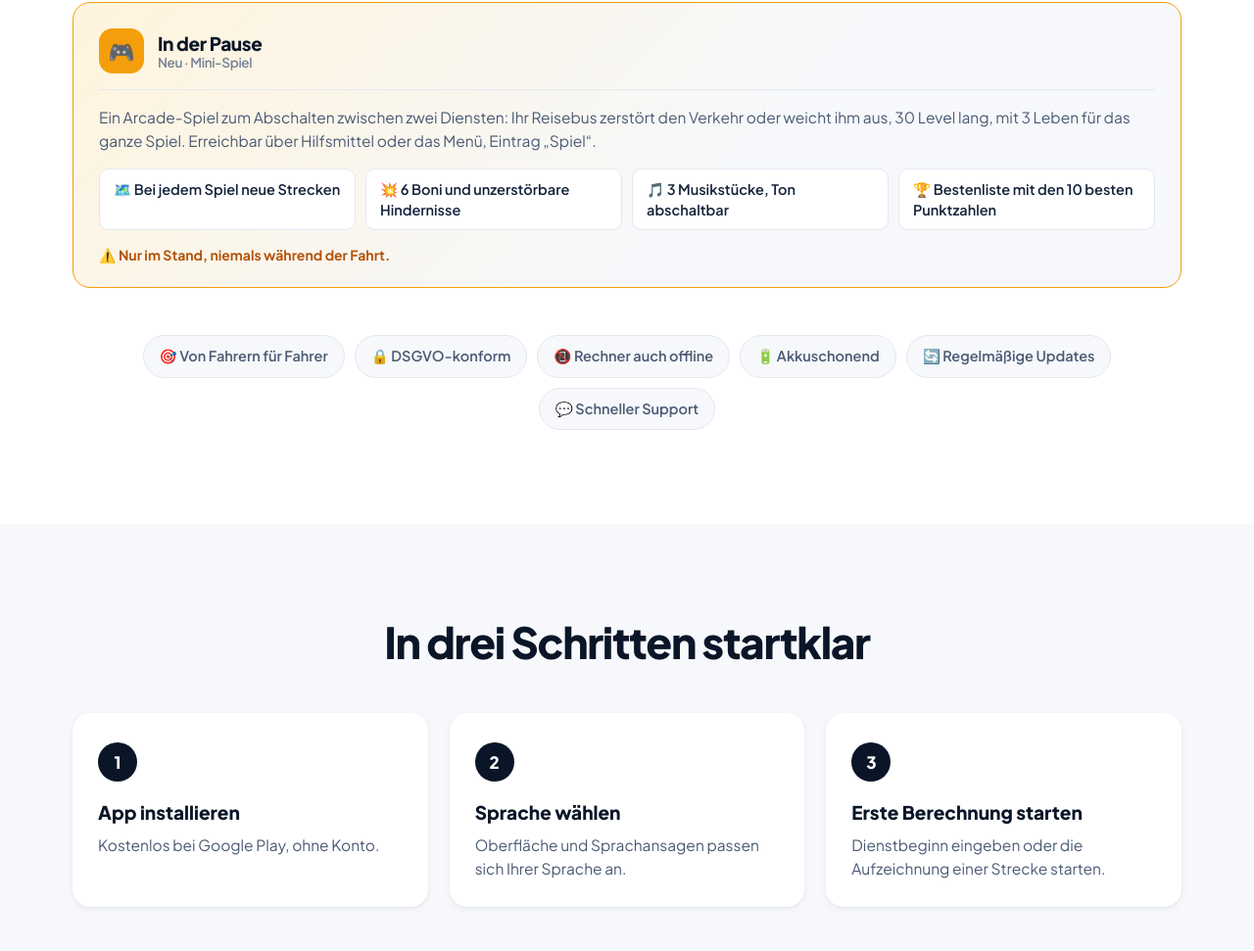
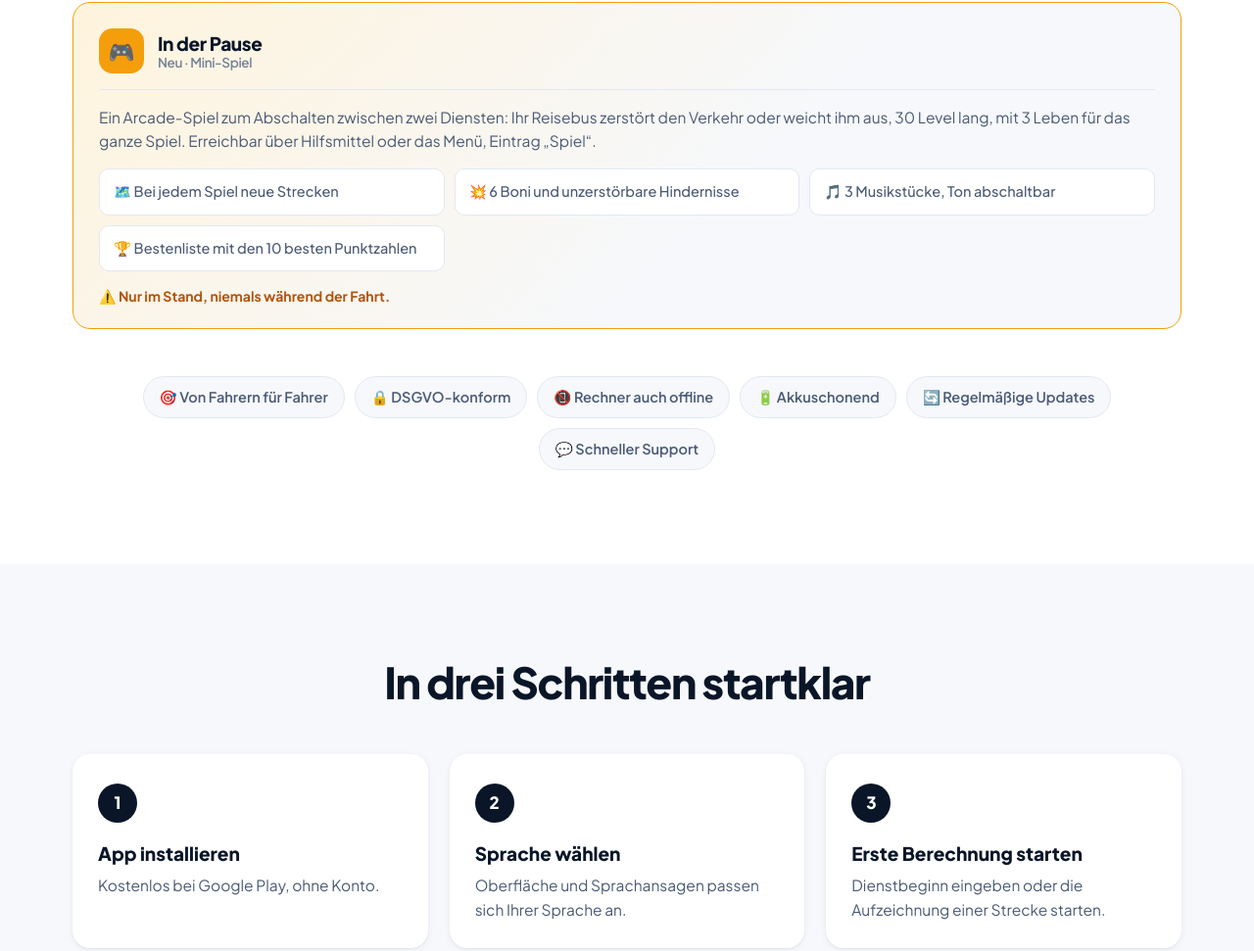
Before and after one commit to PerfectBusDriver/perfectbusdriver-website, a plain HTML site: page de/index.html in a window 1280 px wide. Shown: the part 4834-5805 px from the top of the page at 98% size. Drawn offline with Linux system fonts and the light colour scheme.

Commit message:
Add files via upload

```diff
--- a/home.css
+++ b/home.css
@@ -931,20 +931,25 @@ section { padding: 96px 0; }
 .game-points {
     list-style: none;
     display: grid;
-    grid-template-columns: repeat(4, 1fr);
+    grid-template-columns: repeat(3, 1fr);
     gap: 10px;
     margin-top: 16px;
 }
 
 .game-points li {
-    padding: 10px 14px;
+    padding: 12px 14px;
     border-radius: var(--radius-sm);
     background: var(--surface);
     border: 1px solid var(--line);
     font-size: 14.5px;
-    font-weight: 600;
+    font-weight: 500;
+    color: var(--ink-soft);
+    line-height: 1.45;
+}
+
+.game-points li b {
     color: var(--ink);
-    line-height: 1.4;
+    font-weight: 700;
 }
 
 .game-safety {
@@ -952,10 +957,6 @@ section { padding: 96px 0; }
     font-size: 14px;
     font-weight: 700;
     color: var(--amber-dark);
-}
-
-@media (max-width: 1020px) {
-    .game-points { grid-template-columns: repeat(2, 1fr); }
 }
 
 @media (max-width: 760px) {
```
